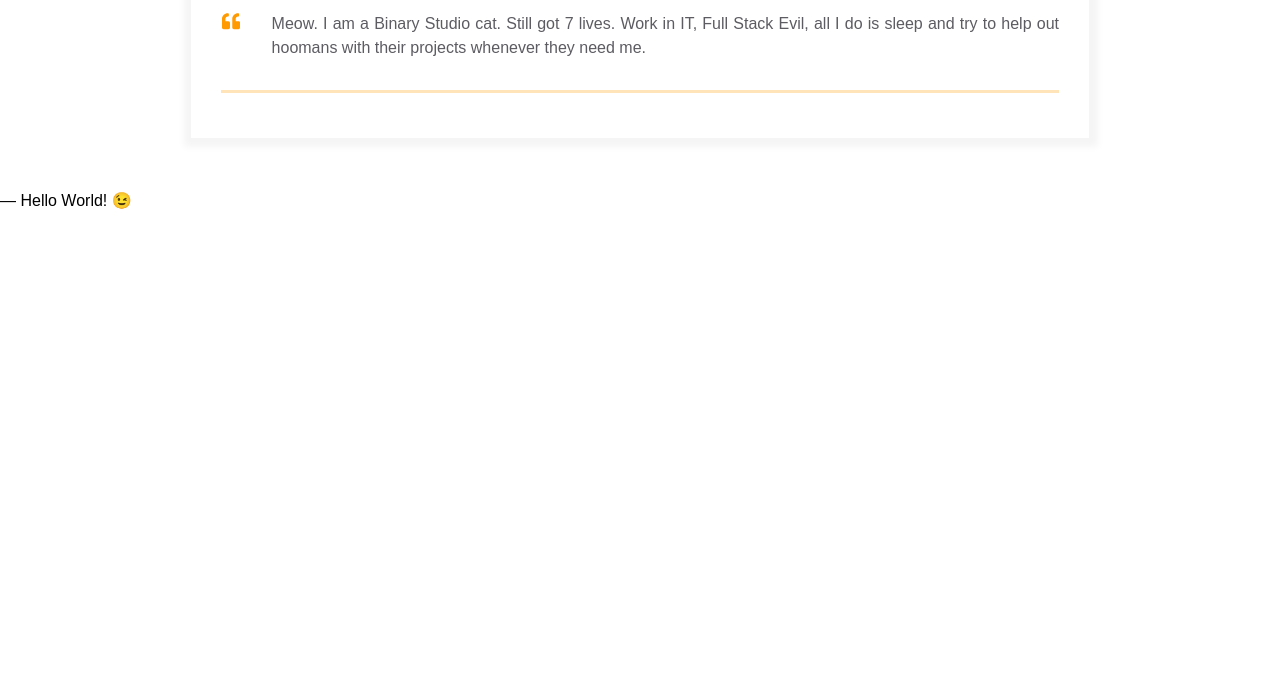
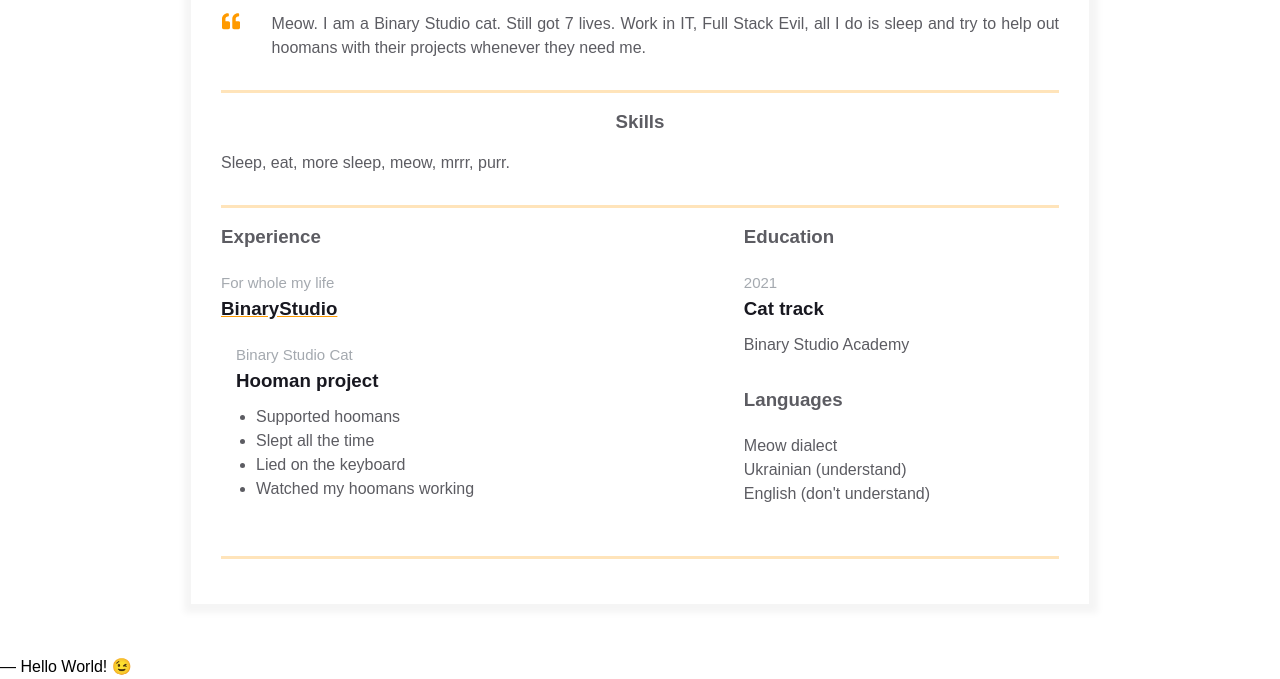
Before and after one commit to astallia/homepage, a plain HTML site: page index.html in a window 1280 px wide. Shown: the part 338-1017 px from the top of the page. Before the commit the page ends 800 px from the top, so only its background shows below. Drawn offline with Linux system fonts and the light colour scheme.

Commit message:
Updated resume info (skills, experience and education).

```diff
--- a/index.html
+++ b/index.html
@@ -99,6 +99,75 @@
             </div>
           </div>
         </div>
+        <div class="container">
+          <div class="resume__block">
+            <div class="skills">
+              <h3 class="skills__header">Skills</h3>
+              <p class="skills__text">
+                Sleep, eat, more sleep, meow, mrrr, purr.
+              </p>
+            </div>
+          </div>
+        </div>
+
+        <div class="container">
+          <div class="resume__block">
+            <div class="main-info fh">
+              <div class="experiences">
+                <h3 class="experiences__header">Experience</h3>
+                <div class="experiences__company">
+                  <div class="experiences__company-header">
+                    <span class="experiences__company-header-durability"
+                      >For whole my life</span
+                    >
+                    <h3 class="experiences__company-header-name">BinaryStudio</h3>
+                  </div>
+
+                  <div class="experiences__company-project">
+                    <span class="experiences__company-project-role"
+                      >Binary Studio Cat</span
+                    >
+                    <h3 class="experiences__company-project-name">Hooman project</h3>
+                    <ul class="experiences__company-project-responsibilities">
+                      <li>Supported hoomans</li>
+                      <li>Slept all the time</li>
+                      <li>Lied on the keyboard</li>
+                      <li>Watched my hoomans working</li>
+                    </ul>
+                  </div>
+                </div>
+              </div>
+
+              <div class="additional-info fv">
+                <div class="additional-info__education">
+                  <h3 class="additional-info__education-header">Education</h3>
+                  <div class="additional-info__education-university">
+                    <span class="additional-info__education-university-durability"
+                      >2021</span
+                    >
+                    <h3 class="additional-info__education-university-speciality">
+                      Cat track
+                    </h3>
+                    <p class="additional-info__education-university-name">
+                      Binary Studio Academy
+                    </p>
+                  </div>
+                </div>
+
+                <div class="additional-info__languages">
+                  <h3 class="additional-info__languages-header">Languages</h3>
+                  <p class="additional-info__languages-item">Meow dialect</p>
+                  <p class="additional-info__languages-item">
+                    Ukrainian (understand)
+                  </p>
+                  <p class="additional-info__languages-item">
+                    English (don't understand)
+                  </p>
+                </div>
+              </div>
+            </div>
+          </div>
+        </div>
       </div>
     </main>
     ― Hello World! &#x1F609;
--- a/styles.css
+++ b/styles.css
@@ -167,39 +167,96 @@
     text-align: justify;
 }
 
-  .intro {
-    display: flex;
-    justify-content: start;
+.experiences {
+  flex: 1 1 60%;
+  margin-right: 50px;
 }
 
-  .intro__icon-wrapper {
-    margin-right: 30px;
-    width: 30px;
-    display: flex;
-    justify-content: center;
+.experiences__header {
+  color: var(--secondary-text-color);
+  text-align: left;
+  margin-bottom: 20px;
 }
 
-  .intro__icon {
-    height: 1.1428rem;
-    vertical-align: text-bottom;
+.experiences__company-header-durability {
+  color: var(--durability-text-color);
+  text-align: left;
+  margin-bottom: 10px;
+  font-size: 15px;
 }
 
-  .intro__icon path {
-    fill: var(--text-decoration-color);
+.experiences__company-header-name {
+  color: var(--primary-text-color);
+  text-decoration-color: var(--text-decoration-color);
+  text-decoration-line: underline;
+  text-align: left;
+  margin-bottom: 20px;
 }
 
-  .intro_text {
-    color: var(--secondary-text-color);
-    text-align: justify;
+.experiences__company-project {
+  margin-left: 15px;
+  margin-bottom: 25px;
 }
 
-  .skills__header {
-    color: var(--secondary-text-color);
-    text-align: center;
-    margin-bottom: 15px;
+.experiences__company-project-role {
+  color: var(--durability-text-color);
+  text-align: left;
+  margin-bottom: 10px;
+  font-size: 15px;
 }
 
-  .skills__text {
+.experiences__company-project-name {
+  color: var(--primary-text-color);
+  text-align: left;
+  margin-bottom: 10px;
+}
+
+.experiences__company-project-responsibilities {
   color: var(--secondary-text-color);
-    text-align: justify;
+  padding-left: 20px;
 }
+
+.additional-info {
+  flex: 1 1 40%;
+}
+
+.additional-info__education {
+  margin-bottom: 20px;
+}
+
+.additional-info__education-header {
+  color: var(--secondary-text-color);
+  text-align: left;
+  margin-bottom: 20px;
+}
+
+.additional-info__education-university-durability {
+  color: var(--durability-text-color);
+  text-align: left;
+  margin-bottom: 10px;
+  font-size: 15px;
+}
+
+.additional-info__education-university-speciality {
+  color: var(--primary-text-color);
+  text-align: left;
+  margin-bottom: 10px;
+}
+
+.additional-info__education-university-name {
+  color: var(--secondary-text-color);
+}
+
+.additional-info__languages {
+  margin-bottom: 20px;
+}
+
+.additional-info__languages-header {
+  color: var(--secondary-text-color);
+  text-align: left;
+  margin-bottom: 20px;
+}
+
+.additional-info__languages-item {
+  color: var(--secondary-text-color);
+}
```
Lines whose indentation alone changed are shown as unchanged.
